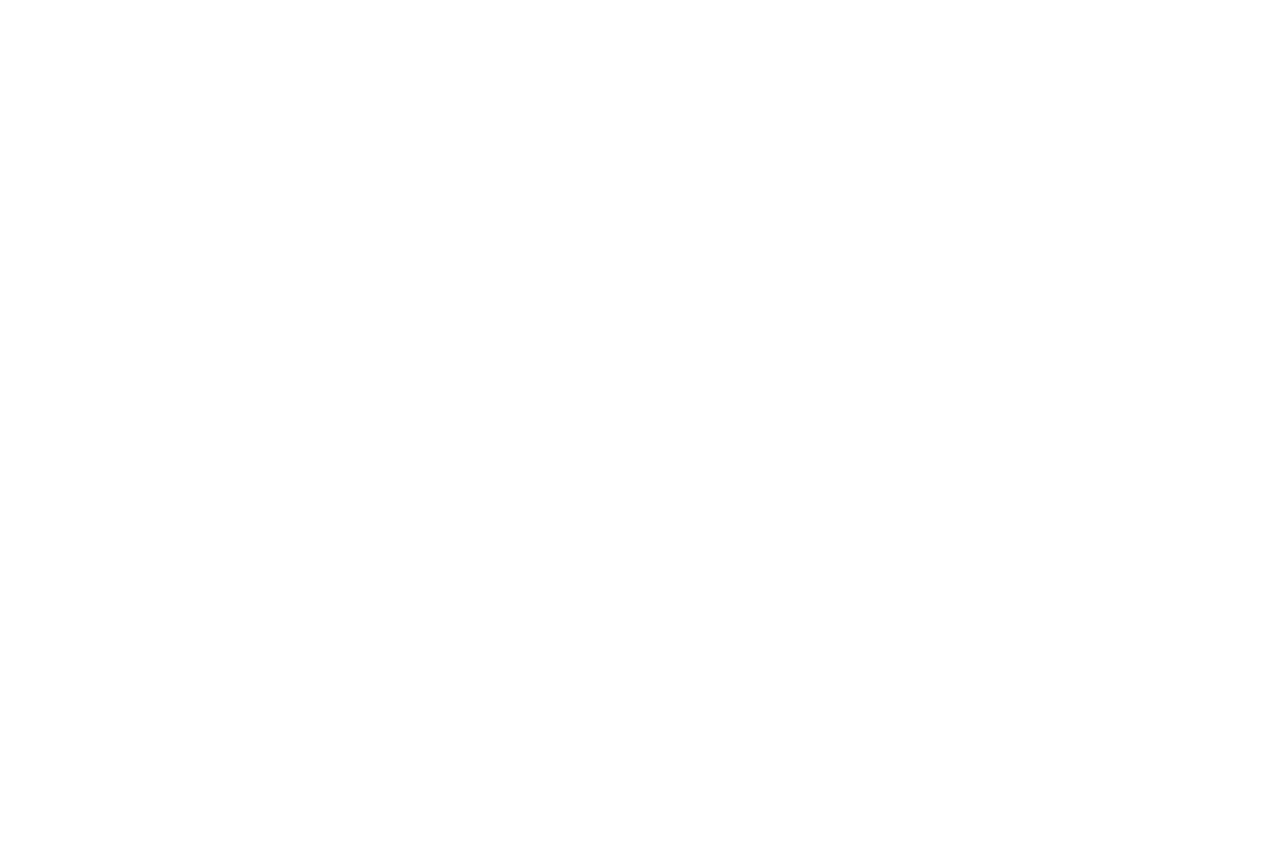
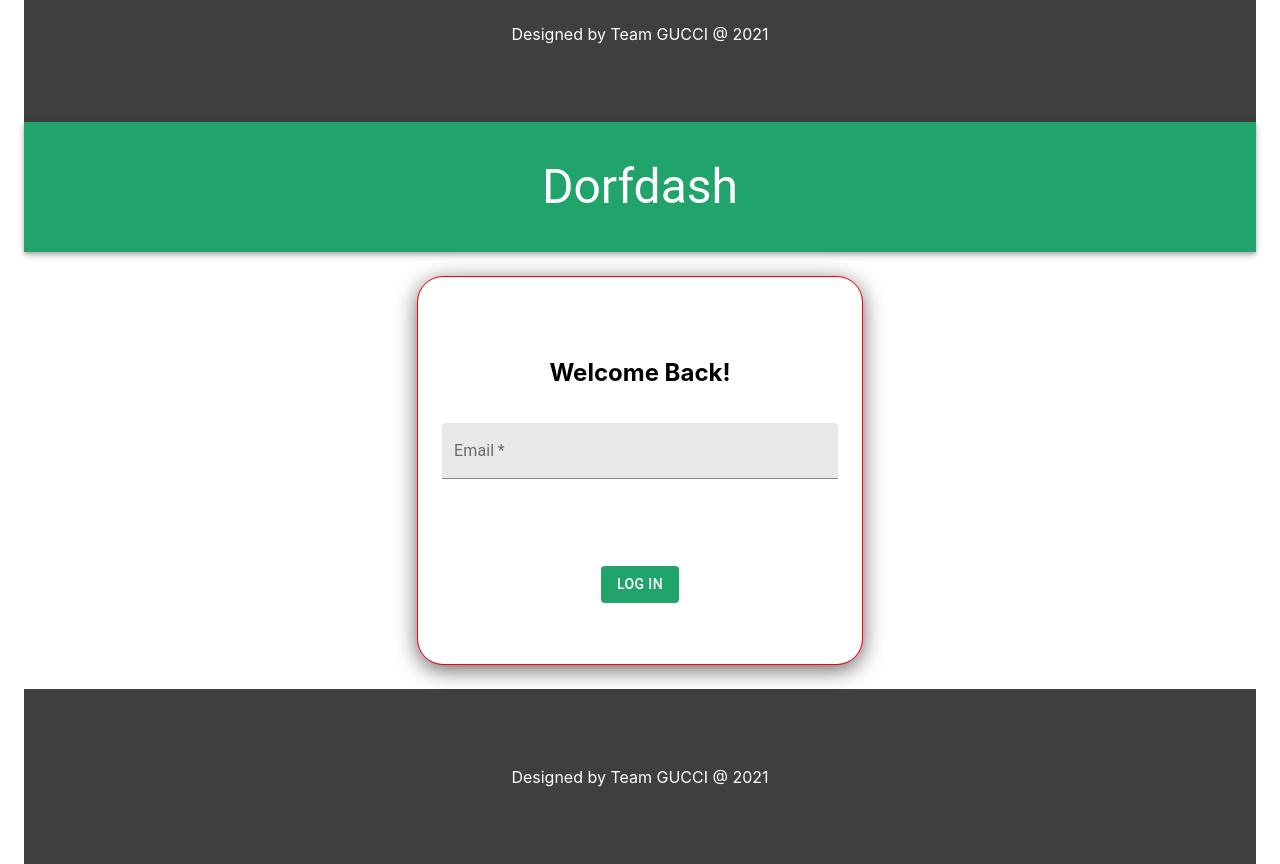
Before and after one commit to RFP54-Gucci/Dorfdash, a React (Create React App) app: page /returningUser in a window 1280 px wide. Shown: the part 780-1644 px from the top of the page. Before the commit the page ends 800 px from the top, so only its background shows below. Built offline with nearby package versions, Linux system fonts and the light colour scheme; no server answers.

Commit message:
setting up returninguser file

```diff
--- a/src/App.js
+++ b/src/App.js
@@ -6,6 +6,7 @@ import RiderForm from './components/events/riderForm.js';
 import DriverForm from './components/events/driverForm.js';
 import Homepage from './components/homepage/homePage.js';
 import NewUser from './components/homepage/newUser.js';
+import ReturningUser from './components/homepage/returningUser.js';
 import Upcoming from './components/event-lists/Upcoming.js';
 import Map from './components/Map_ui/Map/Map.js';
 
@@ -25,8 +26,9 @@ const [Event, setEvent] = useState(initState);
     <div className="App">
       {/* <EventForm/>
       <Upcoming/> */}
-      {/* <Homepage/> */}
-      <NewUser/>
+      <Homepage/>
+      {/* <NewUser/> */}
+      <ReturningUser/>
       {/* <Context.Provider value={{setEvent,Event}}>
         <EventForm/>
         <Upcoming/>
--- a/src/components/homepage/returningUser.js
+++ b/src/components/homepage/returningUser.js
@@ -1,7 +1,41 @@
-import React from 'react';
+import { useState } from 'react';
+import { Container, AppBar, Typography, TextField, Button } from '@material-ui/core';
 
 const ReturningUser = () => {
 
+  const [email, setEmail] = useState('');
+
+  let handleEmail = (e) => {
+    console.log(e.target.value);
+    setEmail(e.target.value);
+  }
+
+  let handleSubmit = (e) => {
+    e.preventDefault();
+    console.log('this is email', email);
+    // send post request to backedn
+  }
+
+  return (
+    <Container>
+      <AppBar position="static">
+        <Typography variant="h3" className="header header-title">
+          Dorfdash
+        </Typography>
+      </AppBar>
+      <Container className="form outline" maxWidth="xs">
+      <h2>Welcome Back!</h2>
+      <TextField fullWidth={true} id="filled-basic" label="Email" variant="filled" required margin="normal"
+        onChange={(e) => {handleEmail(e)}}/>
+      <Button className="signupBtn" variant="contained" disableElevation
+        onClick={(e) => {handleSubmit(e)}}
+      >Log In</Button>
+    </Container>
+      <Container className="footer">
+        <p>Designed by Team GUCCI @ 2021</p>
+      </Container>
+    </Container>
+  )
 }
 
 export default ReturningUser;
```
